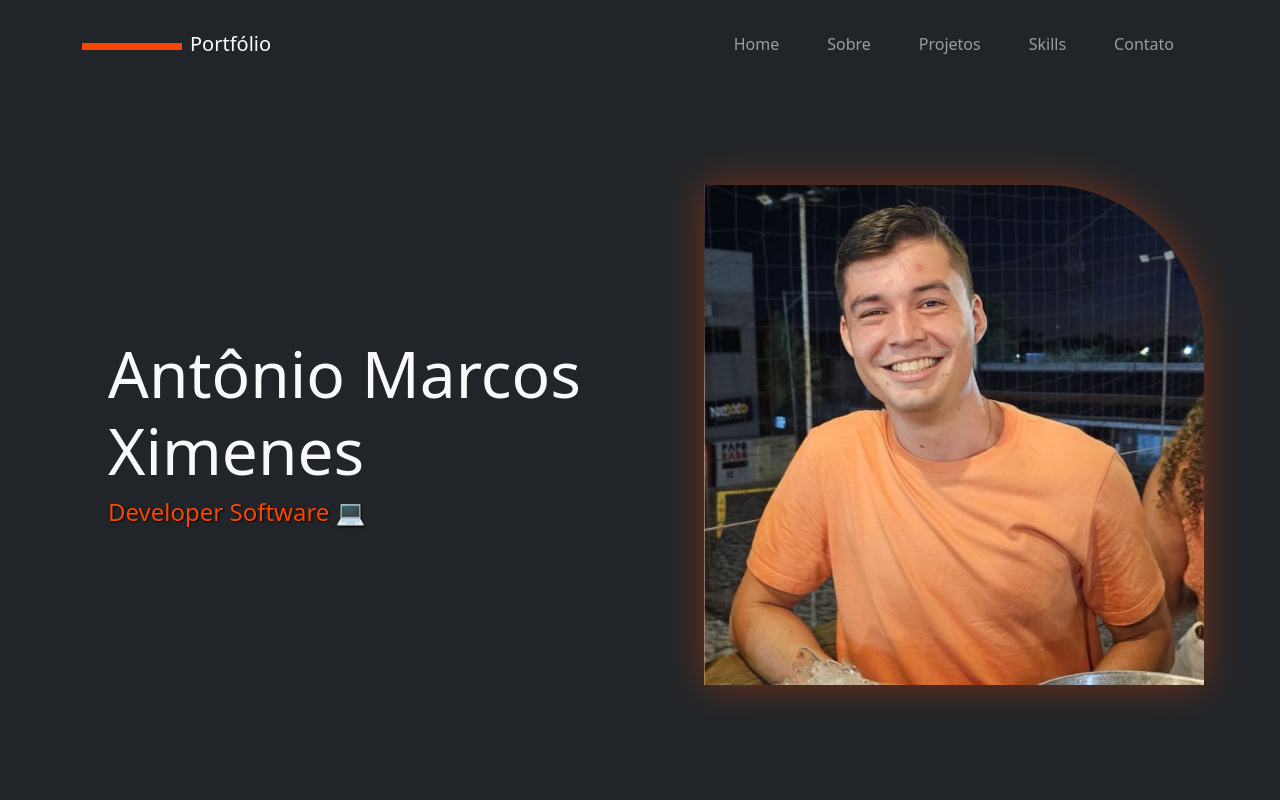
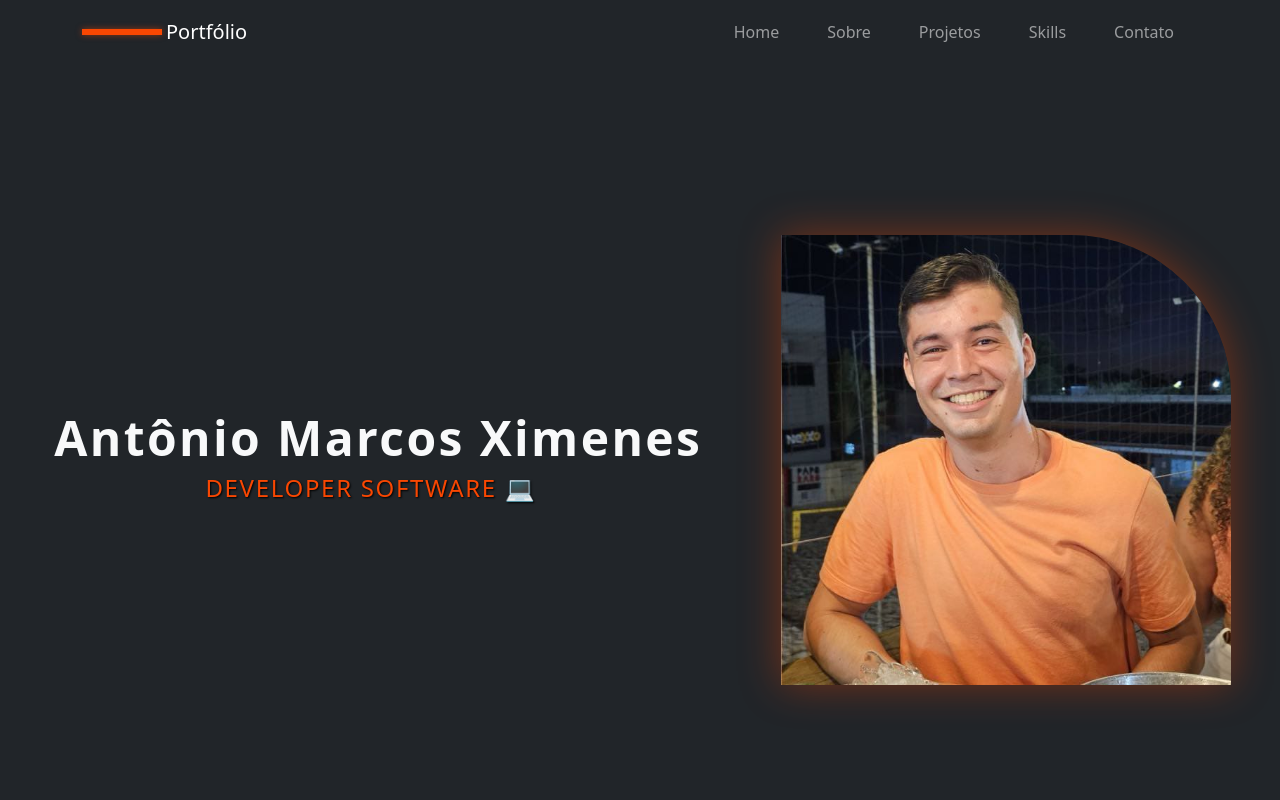
Before and after one commit to antonioximens/portfolio, a React (Vite) app: page / in a window 1280 px wide. Shown: the top 800 px of the page. Built offline with nearby package versions, Linux system fonts and the light colour scheme.

Commit message:
ATUALIZAÇÃO NO COMPONENTE E CSS

```diff
--- a/src/components/NavBar/index.tsx
+++ b/src/components/NavBar/index.tsx
@@ -5,10 +5,10 @@ import style from "./style.module.css";
 const NavBar: React.FC = () => {
   return (
     <Navbar bg="dark" variant="dark" expand="md" sticky="top">
-      <Container className="mt-3">
+      <Container className="mt-1">
         <Navbar.Brand href="#Home" className="d-flex align-items-center">
           <span
-            className={`me-2 ${style.portfolioStripe}`}
+            className={`me-1 ${style.portfolioStripe}`}
           ></span>
           Portfólio
         </Navbar.Brand>
--- a/src/components/NavBar/style.module.css
+++ b/src/components/NavBar/style.module.css
@@ -2,30 +2,26 @@
     --navbar-hover-color: #f94702;
     --background-color: #282828;
     --background-color-button: #444649;
+    --color-button: #f2f2f2;
+}
+
+.portfolioStripe {
+    width: 80px;
+    height: 6px;
+    background-color: #f94702;
+    box-shadow: 0 0 6px rgba(249, 71, 2, 0.5)
 }
 
 .buttonLink {
-    text-decoration: none;
-    color: #f2f2f2;
-    font-size: 1.2rem;
+    color: var(--color-button);
     margin: 0 1rem;
-    padding: 1rem 2rem;
     border-radius: 10px;
     background-color: var(--background-color-button);
     transition: background-color 0.3s ease, color 0.3s ease;
-    border: 0;
 }
 
 .buttonLink:hover {
     background-color: var(--navbar-hover-color);
-    border: 0;
-    border-radius: 10px;
-    color: white;
+    transform: translateY(-2px);
+    box-shadow: 0 4px 10px rgba(0, 0, 0, 0.2);
 }
-
-.portfolioStripe {
-  width: 100px;
-  height: 7px;
-  background-color: #f94702;
-  margin: 5px 0 0 0;
-}
--- a/src/components/Presentation/index.tsx
+++ b/src/components/Presentation/index.tsx
@@ -13,12 +13,12 @@ export const Presentation: React.FC = () => {
         className="container-fluid text-light d-flex align-items-center"
         style={{
           backgroundColor: "#212529",
-          minHeight: "90.8vh",
+          minHeight: "100vh",
         }}
       >
         {/* inicio do conteudo */}
         <div className="row w-100 gx-0">
-          <div className="col-md-6 d-flex flex-column justify-content-center ps-md-5">
+          <div className="col-md-7 d-flex flex-column justify-content-center align-items-center">
             <h1 className={`${style.title}`}>Antônio Marcos Ximenes</h1>
             <TypeAnimation
               sequence={[
@@ -35,7 +35,7 @@ export const Presentation: React.FC = () => {
               repeat={Infinity}
             />
           </div>
-          <div className="col-md-6 d-flex justify-content-center align-items-center">
+          <div className="col-md-5 d-flex justify-content-center align-items-center">
             <div className={style.imageWrapper}>
                 <img
                 src={image}
--- a/src/components/Presentation/style.module.css
+++ b/src/components/Presentation/style.module.css
@@ -1,21 +1,22 @@
 .title {
-    font-size: 4rem;
-    margin-left: 3rem;
+  font-size: 3rem;
+  font-weight: 700;
+  letter-spacing: 0.05em;
 }
 
 .image {
-  height: 500px;
-  max-width: fit-content;
-  width: 100%;
+  height: 450px;
   object-fit: cover;
   border-radius: 0rem 10rem 0rem 0rem;
-  box-shadow: 0 0 40px 0 rgba(249, 71, 2, 0.4); /*sombra laranja difusa ao redor  */
+  /*sombra laranja difusa ao redor  */
+  box-shadow: 0 0 40px 0 rgba(249, 71, 2, 0.4);
 }
 
 .typing {
-  margin-left: 3rem;
   font-size: 1.5rem;
+  text-transform: uppercase;
+  text-shadow: 1px 1px 2px #000;
+  font-weight: 400;
+  letter-spacing: 0.07em;
   color: #f94702;
-  text-shadow: 1px 1px 2px #000;
-  font-weight: 500;
 }
```
